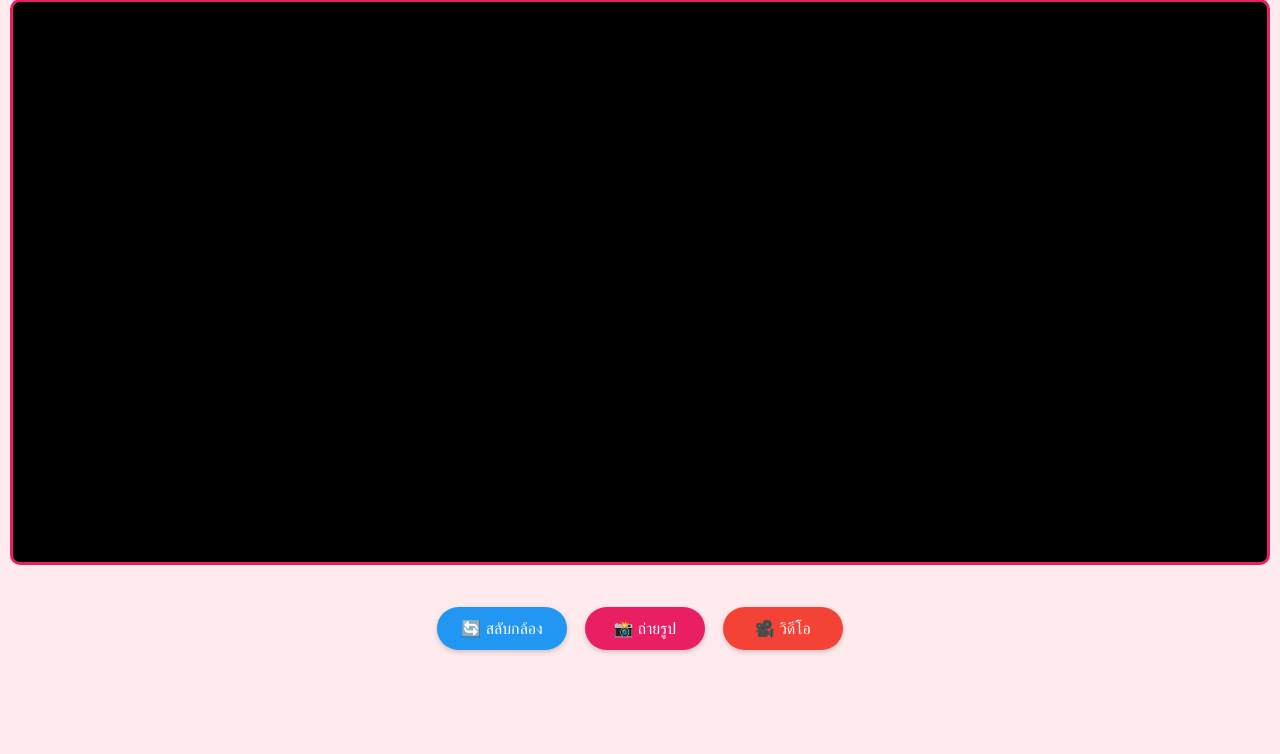
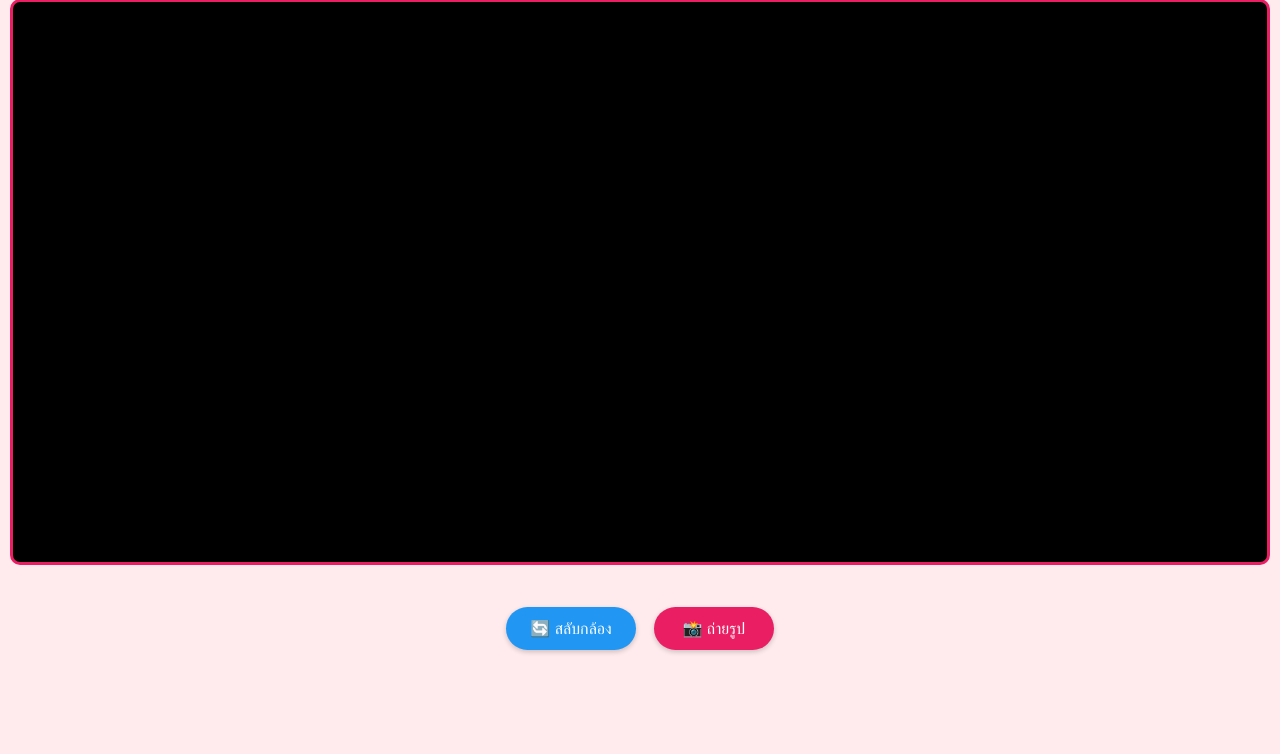
Before and after one commit to BenzPowder/DC_valentine, a Flask app: page / in a window 1280 px wide. Shown: the part 66-820 px from the top of the page. Run offline with Flask 3, Linux system fonts and the light colour scheme.

Commit message:
delete take video

```diff
--- a/templates/camera.html
+++ b/templates/camera.html
@@ -190,10 +190,10 @@
     <div class="button-container">
         <button id="switch-camera">🔄 สลับกล้อง</button>
         <button id="capture">📸 ถ่ายรูป</button>
-        <button id="record-button">🎥 วิดีโอ</button>
+        <!-- <button id="record-button">🎥 วิดีโอ</button> -->
         <button id="retake" style="display: none;">🔄 ถ่ายใหม่</button>
         <button id="upload" style="display: none;">✉️ ส่งรูป</button>
-        <button id="upload-video" style="display: none;">✉️ ส่งวิดีโอ</button>
+        <!-- <button id="upload-video" style="display: none;">✉️ ส่งวิดีโอ</button> -->
     </div>
     <div id="success-message" class="success-message">
         ส่งรูปสำเร็จ! ✨ ถ่ายรูปใหม่ได้เลย
```
